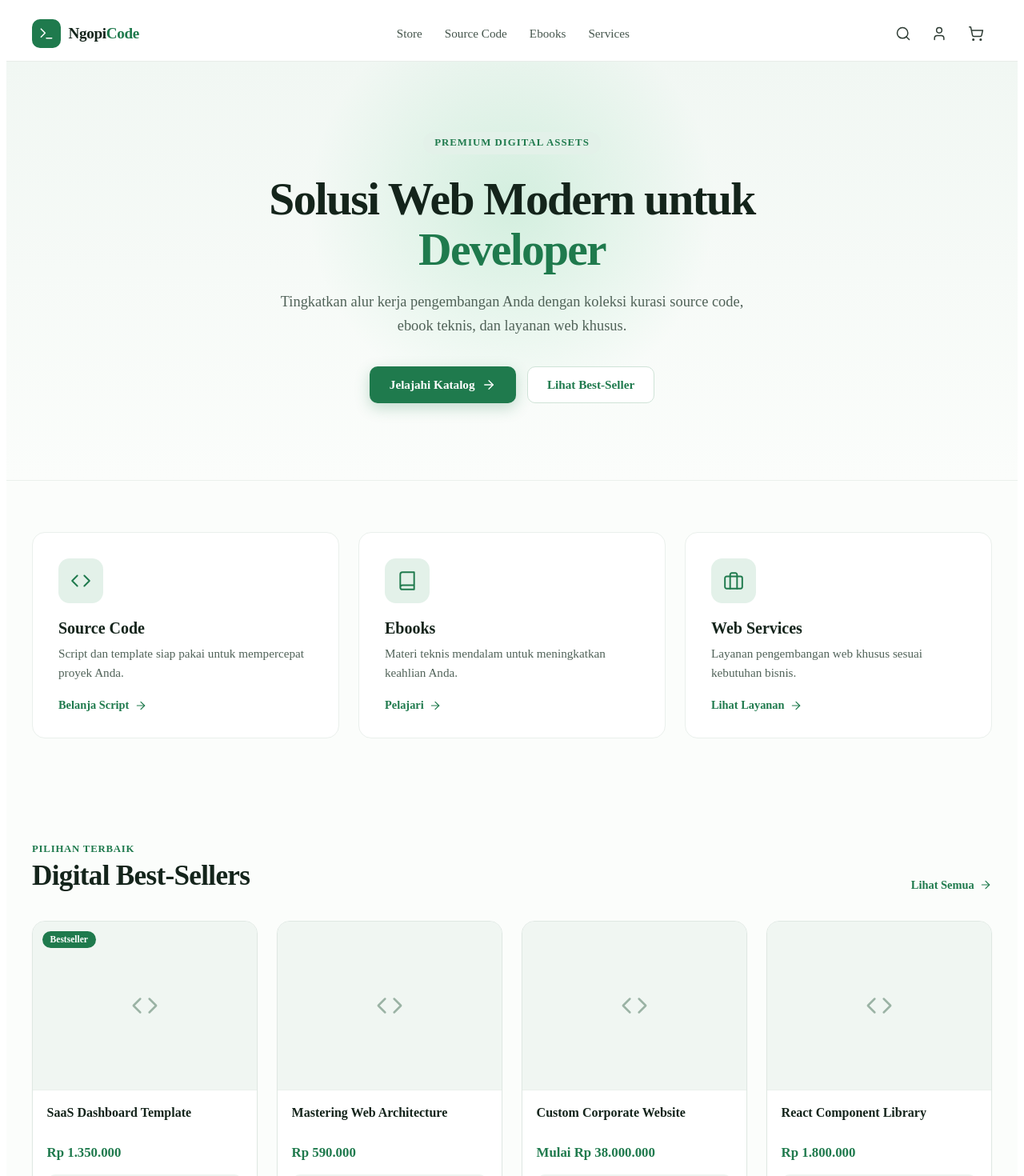
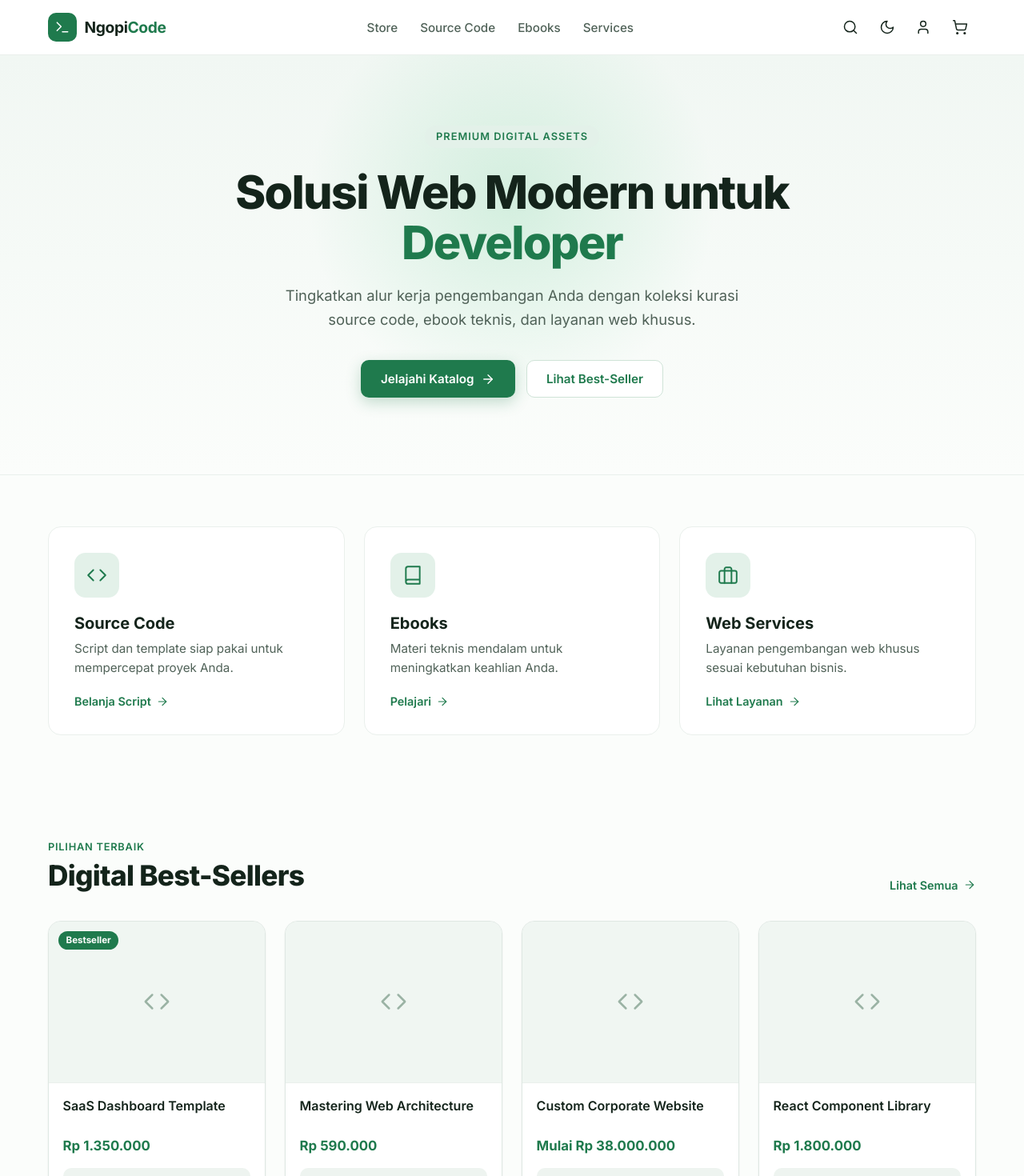
Before and after one commit to rifkyawalulhuda/ngopi-code-store, a Nuxt app in the folder frontend/: page / in a window 1280 px wide. Shown: the top 1470 px of the page at 80% size. Built offline with nearby package versions, Linux system fonts and the light colour scheme.

Commit message:
Update UI

```diff
--- a/frontend/app.vue
+++ b/frontend/app.vue
@@ -3,3 +3,17 @@
     <NuxtPage />
   </div>
 </template>
+
+<script setup lang="ts">
+import { useTheme } from '~/composables/useTheme'
+
+// Read theme from cookie and apply it to <html> during SSR so the
+// correct palette is present on the very first paint (no flash).
+const { theme } = useTheme()
+
+useHead({
+  htmlAttrs: {
+    'data-theme': theme,
+  },
+})
+</script>
--- /dev/null
+++ b/frontend/assets/css/theme.css
@@ -0,0 +1,105 @@
+/* =========================================================
+   NgopiCode theme tokens
+   Light + Dark mode. Layout is identical across both modes;
+   only these color tokens change.
+   ========================================================= */
+
+:root {
+  --bg: #fbfdfb;
+  --bg-hero-top: #f1f7f3;
+  --surface: #ffffff;
+  --surface-2: #f0f6f2;
+  --text: #14241b;
+  --text-muted: #506258;
+  --border: #eaf0ec;
+  --border-strong: #dfe8e3;
+
+  --primary: #1f7a4d;
+  --primary-hover: #1a6a43;
+  --primary-contrast: #ffffff;
+  --primary-text: #1f7a4d;
+  --primary-soft: #e3f1e9;
+  --accent: #5cc98c;
+
+  --btn-ghost-bg: #ffffff;
+  --btn-ghost-border: #cfe3d7;
+  --btn-ghost-hover: #f0f6f2;
+  --btn-sm-bg: #eef4f0;
+  --btn-sm-hover: #e0ece5;
+
+  --header-bg: rgba(255, 255, 255, 0.92);
+  --shadow-card: rgba(20, 36, 27, 0.08);
+  --shadow-card-strong: rgba(20, 36, 27, 0.1);
+  --placeholder-icon: #9bb3a5;
+  --skeleton-a: #eef2ef;
+  --skeleton-b: #e3e9e5;
+  --hero-glow: rgba(92, 201, 140, 0.22);
+
+  /* Footer + newsletter keep an intentionally dark palette in both modes */
+  --footer-bg: #11201a;
+  --footer-text: #c8d4cd;
+  --footer-heading: #ffffff;
+  --footer-muted: #93a69c;
+  --footer-border: #1d3329;
+  --footer-chip: #1b3128;
+  --footer-accent: #5cc98c;
+}
+
+[data-theme='dark'] {
+  --bg: #0e1411;
+  --bg-hero-top: #131b17;
+  --surface: #161e1a;
+  --surface-2: #1b241f;
+  --text: #eaf2ed;
+  --text-muted: #9fb3a8;
+  --border: #233029;
+  --border-strong: #2a382f;
+
+  --primary: #2f9e63;
+  --primary-hover: #36b06f;
+  --primary-contrast: #ffffff;
+  --primary-text: #5cc98c;
+  --primary-soft: rgba(47, 158, 99, 0.16);
+  --accent: #5cc98c;
+
+  --btn-ghost-bg: #1b241f;
+  --btn-ghost-border: #2c4d3b;
+  --btn-ghost-hover: #22302a;
+  --btn-sm-bg: #1d2b23;
+  --btn-sm-hover: #24362c;
+
+  --header-bg: rgba(14, 20, 17, 0.85);
+  --shadow-card: rgba(0, 0, 0, 0.45);
+  --shadow-card-strong: rgba(0, 0, 0, 0.55);
+  --placeholder-icon: #5e7468;
+  --skeleton-a: #1a221e;
+  --skeleton-b: #232d28;
+  --hero-glow: rgba(47, 158, 99, 0.18);
+
+  --footer-bg: #0b120f;
+  --footer-text: #c8d4cd;
+  --footer-heading: #ffffff;
+  --footer-muted: #859488;
+  --footer-border: #1a2620;
+  --footer-chip: #16211c;
+  --footer-accent: #5cc98c;
+}
+
+html,
+body {
+  margin: 0;
+  padding: 0;
+}
+
+body {
+  background: var(--bg);
+  color: var(--text);
+  font-family: 'Inter', -apple-system, BlinkMacSystemFont, 'Segoe UI', Roboto,
+    Helvetica, Arial, sans-serif;
+  -webkit-font-smoothing: antialiased;
+  transition: background-color 0.25s ease, color 0.25s ease;
+}
+
+* {
+  box-sizing: border-box;
+}
--- a/frontend/components/AppIcon.vue
+++ b/frontend/components/AppIcon.vue
@@ -37,6 +37,8 @@ const icons: Record<string, string> = {
   terminal: '<polyline points="4 17 10 11 4 5"/><line x1="12" x2="20" y1="19" y2="19"/>',
   code: '<polyline points="16 18 22 12 16 6"/><polyline points="8 6 2 12 8 18"/>',
   mail: '<rect width="20" height="16" x="2" y="4" rx="2"/><path d="m22 7-8.97 5.7a1.94 1.94 0 0 1-2.06 0L2 7"/>',
+  sun: '<circle cx="12" cy="12" r="4"/><path d="M12 2v2"/><path d="M12 20v2"/><path d="m4.93 4.93 1.41 1.41"/><path d="m17.66 17.66 1.41 1.41"/><path d="M2 12h2"/><path d="M20 12h2"/><path d="m6.34 17.66-1.41 1.41"/><path d="m19.07 4.93-1.41 1.41"/>',
+  moon: '<path d="M12 3a6 6 0 0 0 9 9 9 9 0 1 1-9-9Z"/>',
   book: '<path d="M4 19.5v-15A2.5 2.5 0 0 1 6.5 2H20v20H6.5a2.5 2.5 0 0 1 0-5H20"/>',
   briefcase: '<rect width="20" height="14" x="2" y="7" rx="2" ry="2"/><path d="M16 21V5a2 2 0 0 0-2-2h-4a2 2 0 0 0-2 2v16"/>',
   arrowRight: '<line x1="5" x2="19" y1="12" y2="12"/><polyline points="12 5 19 12 12 19"/>',
--- a/frontend/components/TheHeader.vue
+++ b/frontend/components/TheHeader.vue
@@ -22,6 +22,22 @@
         <NuxtLink to="/products" class="icon-btn" aria-label="Cari produk">
           <AppIcon name="search" :size="20" />
         </NuxtLink>
+        <ClientOnly>
+          <button
+            class="icon-btn"
+            type="button"
+            :aria-label="isDark ? 'Aktifkan mode terang' : 'Aktifkan mode gelap'"
+            :title="isDark ? 'Mode terang' : 'Mode gelap'"
+            @click="toggleTheme"
+          >
+            <AppIcon :name="isDark ? 'sun' : 'moon'" :size="20" />
+          </button>
+          <template #fallback>
+            <button class="icon-btn" type="button" aria-label="Ganti tema">
+              <AppIcon name="moon" :size="20" />
+            </button>
+          </template>
+        </ClientOnly>
         <button class="icon-btn" aria-label="Akun" type="button">
           <AppIcon name="user" :size="20" />
         </button>
@@ -56,8 +72,10 @@
 <script setup lang="ts">
 import { ref } from 'vue'
 import { useCart } from '~/composables/useCart'
+import { useTheme } from '~/composables/useTheme'
 
 const { cartItemCount } = useCart()
+const { isDark, toggleTheme } = useTheme()
 
 const menuOpen = ref(false)
 function toggleMenu() {
@@ -73,9 +91,9 @@ function closeMenu() {
   position: sticky;
   top: 0;
   z-index: 50;
-  background: rgba(255, 255, 255, 0.92);
+  background: var(--header-bg);
   backdrop-filter: blur(10px);
-  border-bottom: 1px solid #e8ece9;
+  border-bottom: 1px solid var(--border);
 }
 
 .header-inner {
@@ -94,7 +112,7 @@ function closeMenu() {
   align-items: center;
   gap: 0.6rem;
   text-decoration: none;
-  color: #14241b;
+  color: var(--text);
   font-weight: 700;
   font-size: 1.2rem;
   letter-spacing: -0.02em;
@@ -106,12 +124,12 @@ function closeMenu() {
   width: 36px;
   height: 36px;
   border-radius: 10px;
-  background: #1f7a4d;
+  background: var(--primary);
   color: #fff;
 }
 
 .brand-accent {
-  color: #1f7a4d;
+  color: var(--primary-text);
 }
 
 .nav-desktop {
@@ -122,7 +140,7 @@ function closeMenu() {
 
 .nav-link {
   text-decoration: none;
-  color: #45554c;
+  color: var(--text-muted);
   font-size: 0.95rem;
   font-weight: 500;
   transition: color 0.18s;
@@ -130,7 +148,7 @@ function closeMenu() {
 
 .nav-link:hover,
 .nav-link.router-link-active {
-  color: #1f7a4d;
+  color: var(--primary-text);
 }
 
 .actions {
@@ -147,7 +165,7 @@ function closeMenu() {
   height: 40px;
   border: none;
   background: transparent;
-  color: #2d3b33;
+  color: var(--text);
   border-radius: 10px;
   cursor: pointer;
   text-decoration: none;
@@ -155,8 +173,8 @@ function closeMenu() {
 }
 
 .icon-btn:hover {
-  background: #eef4f0;
-  color: #1f7a4d;
+  background: var(--surface-2);
+  color: var(--primary-text);
 }
 
 .cart-badge {
@@ -167,7 +185,7 @@ function closeMenu() {
   height: 18px;
   padding: 0 4px;
   border-radius: 9px;
-  background: #1f7a4d;
+  background: var(--primary);
   color: #fff;
   font-size: 0.7rem;
   font-weight: 700;
@@ -183,16 +201,16 @@ function closeMenu() {
   display: flex;
   flex-direction: column;
   padding: 0.5rem 1.25rem 1rem;
-  border-top: 1px solid #e8ece9;
-  background: #fff;
+  border-top: 1px solid var(--border);
+  background: var(--surface);
 }
 
 .nav-mobile-link {
   padding: 0.85rem 0.25rem;
   text-decoration: none;
-  color: #2d3b33;
+  color: var(--text);
   font-weight: 500;
-  border-bottom: 1px solid #f0f3f1;
+  border-bottom: 1px solid var(--border);
 }
 
 .nav-mobile-link:last-child {
--- /dev/null
+++ b/frontend/composables/useTheme.ts
@@ -0,0 +1,32 @@
+import { computed } from 'vue'
+
+export type ThemeMode = 'light' | 'dark'
+
+/**
+ * Theme state backed by a cookie so it is SSR-safe (no flash of wrong theme
+ * on reload). The cookie value is read on the server and applied to the
+ * <html data-theme> attribute via useHead, then kept in sync on the client.
+ */
+export function useTheme() {
+  const themeCookie = useCookie<ThemeMode>('theme', {
+    default: () => 'light',
+    maxAge: 60 * 60 * 24 * 365,
+    sameSite: 'lax',
+  })
+
+  const theme = computed<ThemeMode>(() => themeCookie.value || 'light')
+  const isDark = computed(() => theme.value === 'dark')
+
+  function setTheme(mode: ThemeMode) {
+    themeCookie.value = mode
+    if (import.meta.client) {
+      document.documentElement.setAttribute('data-theme', mode)
+    }
+  }
+
+  function toggleTheme() {
+    setTheme(isDark.value ? 'light' : 'dark')
+  }
+
+  return { theme, isDark, setTheme, toggleTheme }
+}
--- a/frontend/nuxt.config.ts
+++ b/frontend/nuxt.config.ts
@@ -7,6 +7,19 @@ export default defineNuxtConfig({
     '@nuxtjs/apollo',
     '@pinia/nuxt',
   ],
+
+  css: ['~/assets/css/theme.css'],
+
+  app: {
+    head: {
+      link: [
+        {
+          rel: 'stylesheet',
+          href: 'https://fonts.googleapis.com/css2?family=Inter:wght@400;500;600;700;800&display=swap',
+        },
+      ],
+    },
+  },
 
   apollo: {
     clients: {
--- a/frontend/pages/index.vue
+++ b/frontend/pages/index.vue
@@ -244,8 +244,8 @@ onMounted(() => {
   min-height: 100vh;
   display: flex;
   flex-direction: column;
-  background: #fbfdfb;
-  color: #14241b;
+  background: var(--bg);
+  color: var(--text);
 }
 
 main {
@@ -256,8 +256,8 @@ main {
 .hero {
   position: relative;
   overflow: hidden;
-  background: linear-gradient(180deg, #f1f7f3 0%, #fbfdfb 100%);
-  border-bottom: 1px solid #eaf0ec;
+  background: linear-gradient(180deg, var(--bg-hero-top) 0%, var(--bg) 100%);
+  border-bottom: 1px solid var(--border);
 }
 
 .hero-inner {
@@ -275,8 +275,8 @@ main {
   font-weight: 600;
   letter-spacing: 0.08em;
   text-transform: uppercase;
-  color: #1f7a4d;
-  background: #e3f1e9;
+  color: var(--primary-text);
+  background: var(--primary-soft);
   padding: 0.4rem 0.9rem;
   border-radius: 999px;
   margin-bottom: 1.5rem;
@@ -291,13 +291,13 @@ main {
 }
 
 .hero-title .hl {
-  color: #1f7a4d;
+  color: var(--primary-text);
 }
 
 .hero-sub {
   font-size: clamp(1rem, 2.2vw, 1.15rem);
   line-height: 1.6;
-  color: #506258;
+  color: var(--text-muted);
   max-width: 620px;
   margin: 0 auto 2.25rem;
 }
@@ -316,7 +316,7 @@ main {
   transform: translateX(-50%);
   width: 600px;
   height: 600px;
-  background: radial-gradient(circle, rgba(92, 201, 140, 0.22) 0%, transparent 60%);
+  background: radial-gradient(circle, var(--hero-glow) 0%, transparent 60%);
   pointer-events: none;
 }
 
@@ -341,36 +341,36 @@ main {
 }
 
 .btn-primary {
-  background: #1f7a4d;
-  color: #fff;
+  background: var(--primary);
+  color: var(--primary-contrast);
   box-shadow: 0 6px 18px rgba(31, 122, 77, 0.25);
 }
 
 .btn-primary:hover {
-  background: #1a6a43;
+  background: var(--primary-hover);
 }
 
 .btn-ghost {
-  background: #fff;
-  color: #1f7a4d;
-  border-color: #cfe3d7;
+  background: var(--btn-ghost-bg);
+  color: var(--primary-text);
+  border-color: var(--btn-ghost-border);
 }
 
 .btn-ghost:hover {
-  background: #f0f6f2;
+  background: var(--btn-ghost-hover);
 }
 
 .btn-sm {
   padding: 0.55rem 1rem;
   font-size: 0.85rem;
-  background: #eef4f0;
-  color: #1f7a4d;
+  background: var(--btn-sm-bg);
+  color: var(--primary-text);
   width: 100%;
   justify-content: center;
 }
 
 .btn-sm:hover {
-  background: #e0ece5;
+  background: var(--btn-sm-hover);
 }
 
 /* Sections */
@@ -393,7 +393,7 @@ main {
   font-weight: 600;
   letter-spacing: 0.06em;
   text-transform: uppercase;
-  color: #1f7a4d;
+  color: var(--primary-text);
 }
 
 .section-title {
@@ -407,7 +407,7 @@ main {
   display: inline-flex;
   align-items: center;
   gap: 0.4rem;
-  color: #1f7a4d;
+  color: var(--primary-text);
   font-weight: 600;
   font-size: 0.9rem;
   text-decoration: none;
@@ -426,8 +426,8 @@ main {
 }
 
 .category-card {
-  background: #fff;
-  border: 1px solid #eaf0ec;
+  background: var(--surface);
+  border: 1px solid var(--border);
   border-radius: 16px;
   padding: 2rem;
   transition: transform 0.18s, box-shadow 0.18s;
@@ -435,7 +435,7 @@ main {
 
 .category-card:hover {
   transform: translateY(-4px);
-  box-shadow: 0 12px 30px rgba(20, 36, 27, 0.08);
+  box-shadow: 0 12px 30px var(--shadow-card);
 }
 
 .category-icon {
@@ -444,8 +444,8 @@ main {
   width: 56px;
   height: 56px;
   border-radius: 14px;
-  background: #e3f1e9;
-  color: #1f7a4d;
+  background: var(--primary-soft);
+  color: var(--primary-text);
   margin-bottom: 1.25rem;
 }
 
@@ -455,7 +455,7 @@ main {
 }
 
 .category-card p {
-  color: #506258;
+  color: var(--text-muted);
   line-height: 1.55;
   margin: 0 0 1.25rem;
   font-size: 0.95rem;
@@ -465,7 +465,7 @@ main {
   display: inline-flex;
   align-items: center;
   gap: 0.4rem;
-  color: #1f7a4d;
+  color: var(--primary-text);
   font-weight: 600;
   font-size: 0.9rem;
   text-decoration: none;
@@ -484,27 +484,27 @@ main {
 }
 
 .product-card {
-  background: #fff;
-  border: 1px solid #dfe8e3;
+  background: var(--surface);
+  border: 1px solid var(--border-strong);
   border-radius: 16px;
   overflow: hidden;
   display: flex;
   flex-direction: column;
-  box-shadow: 0 1px 2px rgba(20, 36, 27, 0.04);
+  box-shadow: 0 1px 2px var(--shadow-card);
   transition: transform 0.18s, box-shadow 0.18s, border-color 0.18s;
 }
 
 .product-card:hover {
   transform: translateY(-4px);
-  border-color: #cfe3d7;
-  box-shadow: 0 12px 30px rgba(20, 36, 27, 0.1);
+  border-color: var(--btn-ghost-border);
+  box-shadow: 0 12px 30px var(--shadow-card-strong);
 }
 
 .thumb {
   position: relative;
   aspect-ratio: 4 / 3;
-  background: #f0f6f2;
-  border-bottom: 1px solid #eaf0ec;
+  background: var(--surface-2);
+  border-bottom: 1px solid var(--border);
   overflow: hidden;
 }
 
@@ -519,14 +519,14 @@ main {
   height: 100%;
   display: grid;
   place-items: center;
-  color: #9bb3a5;
+  color: var(--placeholder-icon);
 }
 
 .badge {
   position: absolute;
   top: 0.75rem;
   left: 0.75rem;
-  background: #1f7a4d;
+  background: var(--primary);
   color: #fff;
   font-size: 0.72rem;
   font-weight: 700;
@@ -557,7 +557,7 @@ main {
 .product-price {
   font-size: 1.05rem;
   font-weight: 700;
-  color: #1f7a4d;
+  color: var(--primary-text);
   margin: 0 0 0.65rem;
 }
 
@@ -568,7 +568,7 @@ main {
 /* Skeleton */
 .skeleton-box,
 .skeleton-line {
-  background: linear-gradient(90deg, #eef2ef 25%, #e3e9e5 50%, #eef2ef 75%);
+  background: linear-gradient(90deg, var(--skeleton-a) 25%, var(--skeleton-b) 50%, var(--skeleton-a) 75%);
   background-size: 200% 100%;
   animation: shimmer 1.3s infinite;
 }
@@ -611,8 +611,8 @@ main {
   width: 60px;
   height: 60px;
   border-radius: 50%;
-  background: #e3f1e9;
-  color: #1f7a4d;
+  background: var(--primary-soft);
+  color: var(--primary-text);
   margin: 0 auto 1.25rem;
 }
 
@@ -622,7 +622,7 @@ main {
 }
 
 .feature p {
-  color: #506258;
+  color: var(--text-muted);
   line-height: 1.6;
   font-size: 0.95rem;
   margin: 0;
```
Also changed, not shown: 1 other file (tests, documents, lock files or other folders).
